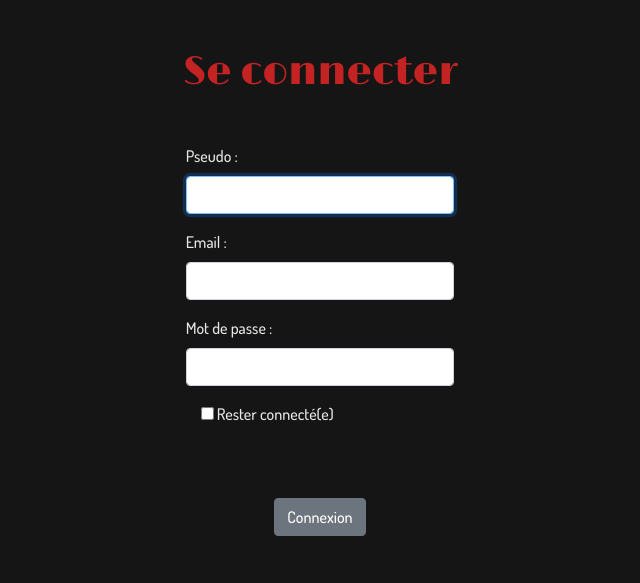
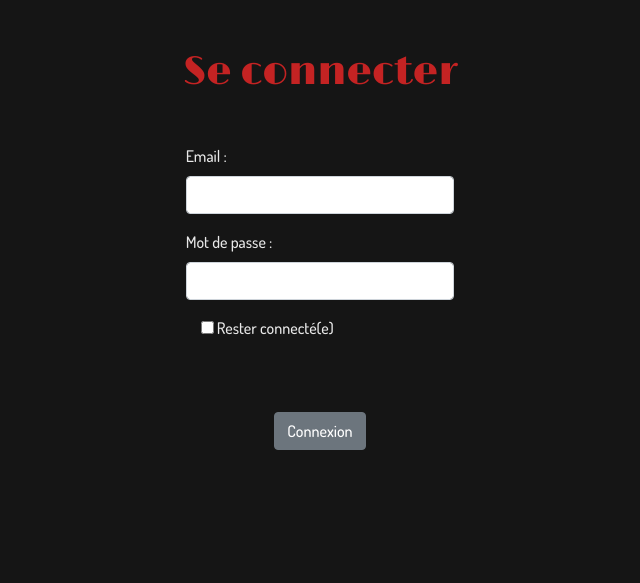
Before and after one commit to Les-Croustibat/Clap, a Symfony app: template templates/security/login.html.twig in a window 1280 px wide. Shown: the top 583 px of the page, without its empty margins (320-960 px from the left). Run offline with Twig, Linux system fonts and the light colour scheme; the template is opened without the code that fills it, so the values that code supplies are empty; some libraries are stand-ins or nearby versions.

Commit message:
Login messages d'erreur

```diff
--- a/src/Security/LoginFormAuthenticator.php
+++ b/src/Security/LoginFormAuthenticator.php
@@ -71,7 +71,7 @@ class LoginFormAuthenticator extends AbstractFormLoginAuthenticator implements P
 
         if (!$user) {
             // fail authentication with a custom error
-            throw new CustomUserMessageAuthenticationException('Vos identifiants de connexion ne sont pas valides.');
+            throw new CustomUserMessageAuthenticationException('Identifiants invalides.');
         }
 
         return $user;
--- a/templates/security/login.html.twig
+++ b/templates/security/login.html.twig
@@ -29,12 +29,6 @@
 							<a href="{{ path('security_logout') }}">Se déconnecter ?</a>
 						</div>
 					{% endif %}
-
-					<div class="form-group row">
-						<label for="inputPseudo">Pseudo :
-						</label>
-						<input type="text" name="pseudo" id="inputPseudo" class="form-control" required autofocus>
-					</div>
 
 					<div class="form-group row">
 						<label for="inputEmail">Email :
```
Also changed, not shown: 1 other file.
